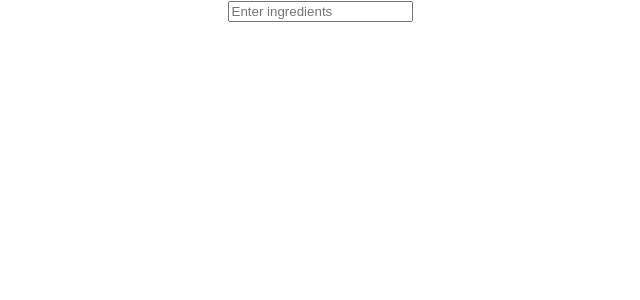
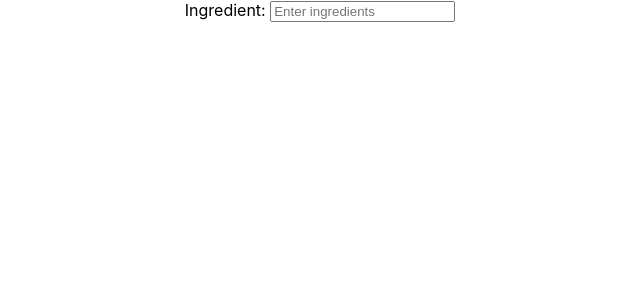
Before and after one commit to april-r-valdez/-recipe-app, a React (Create React App) app: page / in a window 1280 px wide. Shown: the top 300 px of the page, without its empty margins (320-960 px from the left). Built offline with nearby package versions, Linux system fonts and the light colour scheme.

Commit message:
add form tag to ingredient input

```diff
--- a/src/TextBox.js
+++ b/src/TextBox.js
@@ -7,16 +7,26 @@ const TextBox = () => {
     setUserInput(event.target.value);
   };
 
+  const handleFormSubmit = () => {
+    // to be implemented
+  };
+
   return (
     <div>
+      <form onSubmit={handleFormSubmit}>
+        <div>
+          <label htmlFor="ingredient">Ingredient: </label>
           <input
             type="text"
-        name="userInput"
+            id="ingredient"
+            name="ingredient"
             value={userInput}
             onChange={handleInputChange}
             placeholder="Enter ingredients"
           ></input>
         </div>
+      </form>
+    </div>
   );
 };
 
```
Lines whose indentation alone changed are shown as unchanged.
